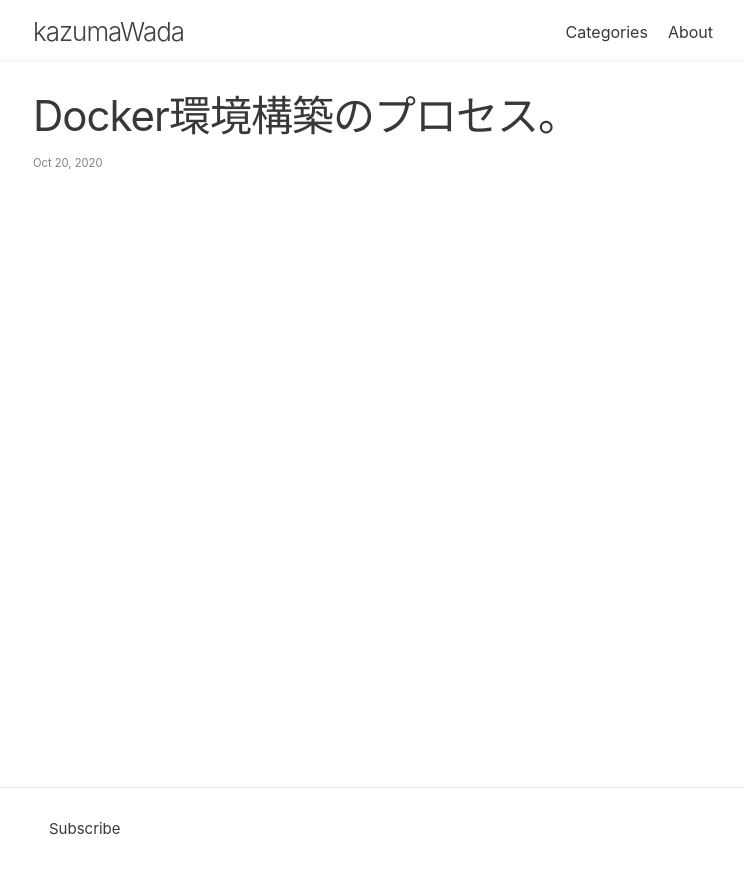
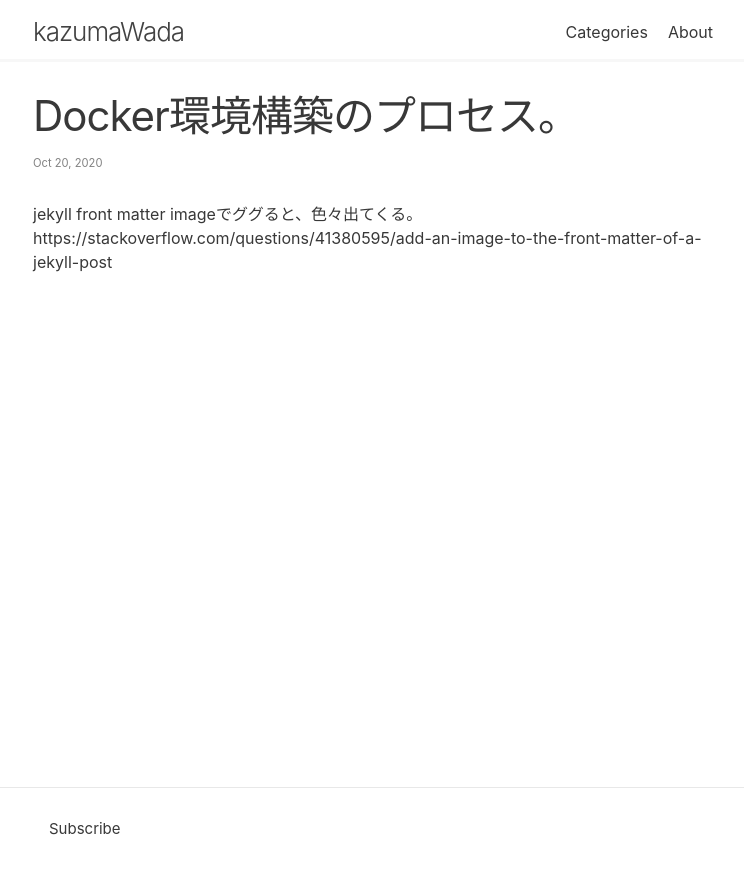
Before and after one commit to kazblog/kazblog.github.io, a Jekyll site: the page built from _posts/2020-10-26-Docker環境構築のプロセス.md, in a window 1280 px wide. Shown: the top 874 px of the page, without its empty margins (267-1011 px from the left). Built offline with Jekyll 4.4.1, drawn with Linux system fonts in a browser that asks for light colours.

Commit message:
plannning to set thumbnail

```diff
--- a/_layouts/home.html
+++ b/_layouts/home.html
@@ -31,6 +31,7 @@ layout: default
       {%- assign date_format = site.minima.date_format | default: "%b %-d, %Y" -%}
       {%- for post in posts -%}
       <li>
+        <!-- <img src="{{ post.image | prepend: site.baseurl }}" alt="{{ post.title }}" title="{{ post.title }}"> -->
         <a class="post-link" href="{{ post.url | relative_url }}">
         <h3>
             {{ post.title | escape }}
--- a/_posts/2020-10-26-Docker環境構築のプロセス.md
+++ b/_posts/2020-10-26-Docker環境構築のプロセス.md
@@ -18,3 +19,6 @@ excerpt_separator: <!--more-->
 [](https://qiita.com/ku-ishikawa0128/items/a9f68c1838a019d77202)
 [](https://qiita.com/Ryoga_aoym/items/e1d91351389904240594)
  -->
+
+ jekyll front matter imageでググると、色々出てくる。
+https://stackoverflow.com/questions/41380595/add-an-image-to-the-front-matter-of-a-jekyll-post
```
Also changed, not shown: other parts of _posts/2020-10-26-Docker環境構築のプロセス.md (+1 -0 lines).
